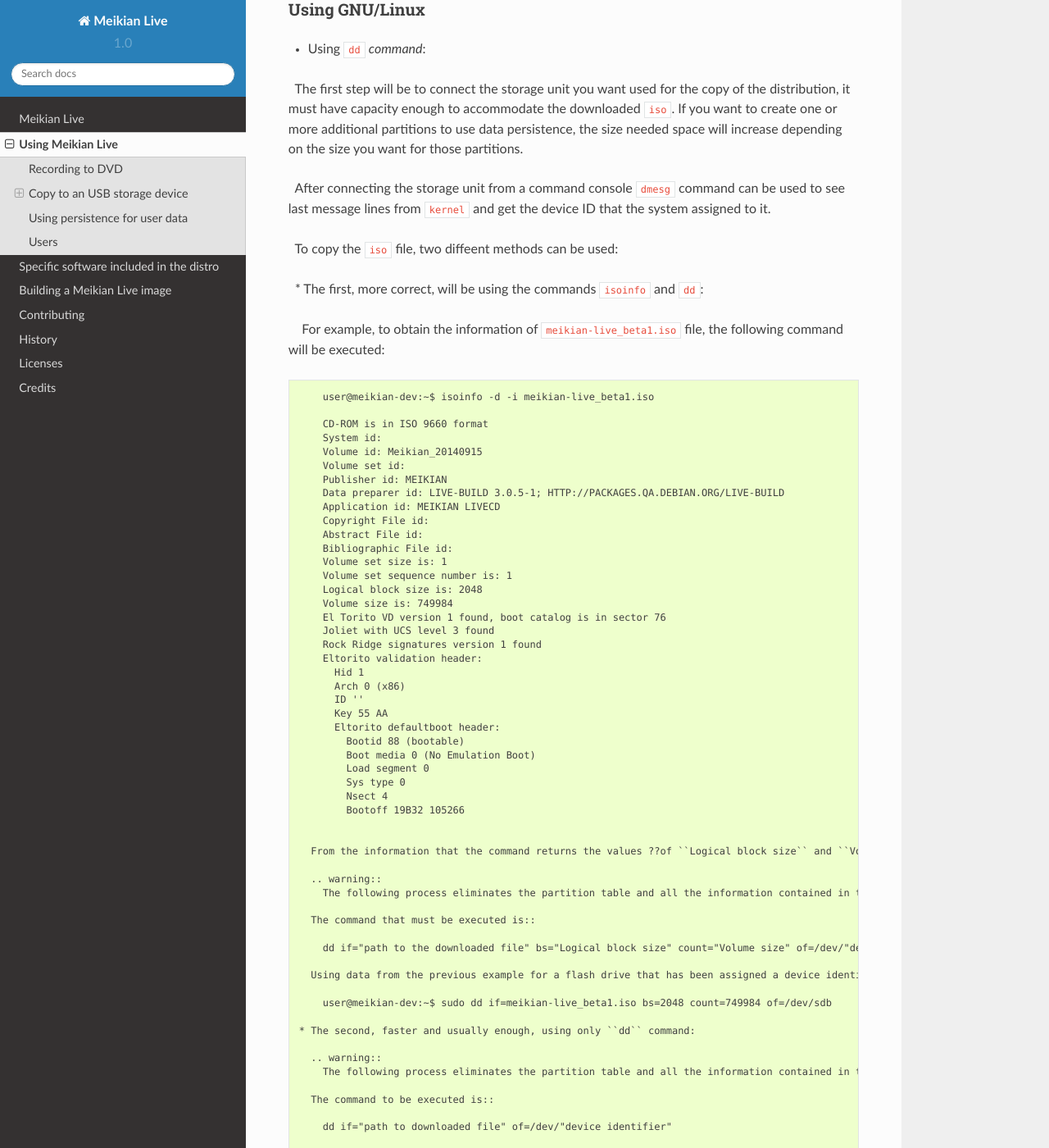
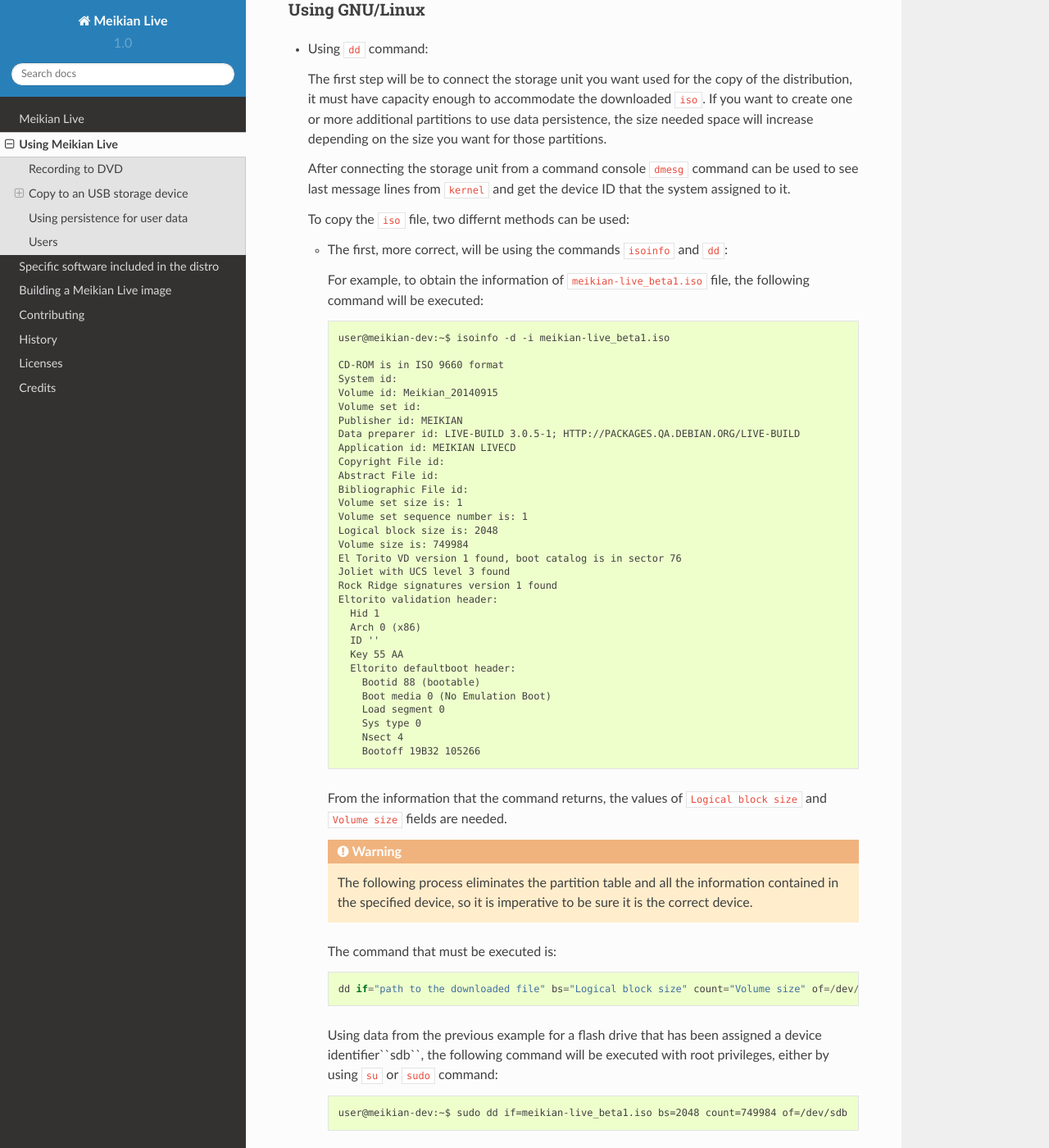
Before and after one commit to mo22de/meikian-dev, a Sphinx documentation site: the page built from docs/en/source/usage.rst, in a window 1280 px wide and 1400 px high, scrolled down 517 px. Shown: the whole window at 82% size. Built offline with Sphinx 7.4.7 and the Read the Docs theme 2.0.0, drawn with Linux system fonts in a browser that asks for light colours; some of the changed text lies outside the part shown.

Commit message:
fixed several typos in the documentation

```diff
--- a/docs/en/source/usage.rst
+++ b/docs/en/source/usage.rst
@@ -18,18 +18,17 @@
 Using GNU/Linux
 ~~~~~~~~~~~~~~~
 
-* Using ``dd`` `command`:
+* Using ``dd`` command:
 
-  The first step will be to connect the storage unit you want used for the copy of the distribution, it must have capacity enough to accommodate the downloaded ``iso``. If you want to create one or more additional partitions to use data persistence, the size needed space will increase depending on the size you want for those partitions.
+  The first step will be to connect the storage unit you want used for the copy of the distribution, it must have capacity enough to accommodate the downloaded ``iso``. If you want to create one or more additional partitions to use data persistence, the size needed space will increase depending on the size you want for those partitions.
 
-  After connecting the storage unit from a command console ``dmesg`` command can be used to see last message lines from ``kernel`` and get the device ID that the system assigned to it.
+  After connecting the storage unit from a command console ``dmesg`` command can be used to see last message lines from ``kernel`` and get the device ID that the system assigned to it.
 
-  To copy the ``iso`` file, two diffeent methods can be used:
+  To copy the ``iso`` file, two differnt methods can be used:
 
-  * The first, more correct, will be using the commands ``isoinfo`` and ``dd``:
+  * The first, more correct, will be using the commands ``isoinfo`` and ``dd``:
 
-    For example, to obtain the information of ``meikian-live_beta1.iso`` file, the following command will be executed::
-
+    For example, to obtain the information of ``meikian-live_beta1.iso`` file, the following command will be executed::
 
       user@meikian-dev:~$ isoinfo -d -i meikian-live_beta1.iso
 
@@ -64,7 +63,7 @@
           Bootoff 19B32 105266
 
 
-    From the information that the command returns the values ??of ``Logical block size`` and ``Volume size`` fields are needed.
+    From the information that the command returns, the values of ``Logical block size`` and ``Volume size`` fields are needed.
 
     .. warning::
       The following process eliminates the partition table and all the information contained in the specified device, so it is imperative to be sure it is the correct device.
```
